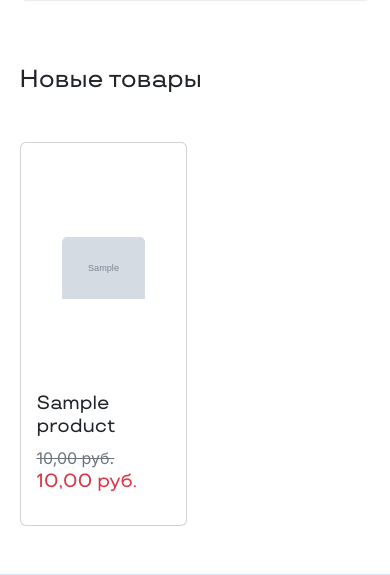
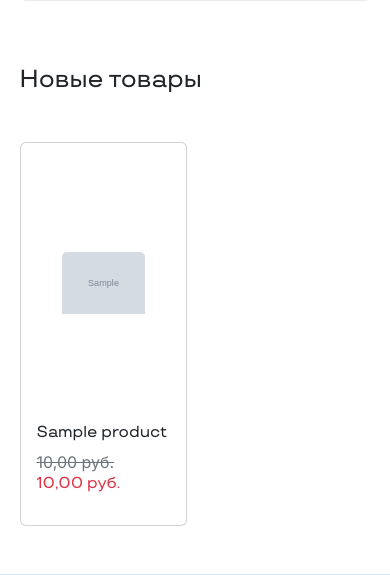
Before and after one commit to eternity089/otkrytie, a Django app: page / in a window 390 px wide. Shown: the part 960-1535 px from the top of the page. Run offline with Django 5.2, Linux system fonts and the light colour scheme; tables that the repository leaves empty hold one stand-in row (values such as "Sample post"); grey boxes marked "Sample" are stand-in pictures.

Commit message:
edit font size

```diff
--- a/app/static/css/style.css
+++ b/app/static/css/style.css
@@ -77,6 +77,9 @@ footer{
 }
 
 @media (max-width: 768px) {
+    .card-home h4{
+        font-size: 1.2rem !important;
+    }
   .wid{
     width: 100% !important;
   }
@@ -99,7 +102,7 @@ footer{
 }
 @media (max-width: 480px) {
     .card-home h4{
-        font-size: 16px;
+        font-size: 16px !important;
     }
   .carousel-item{
     height: 25vh !important;
```
